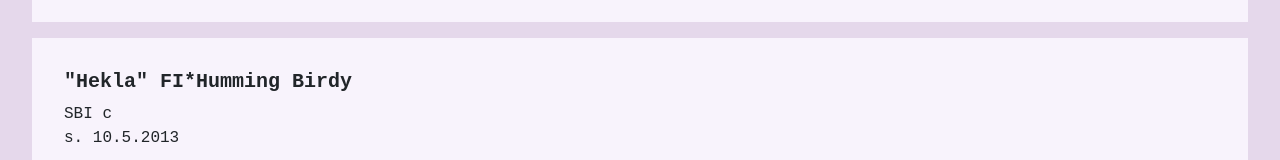
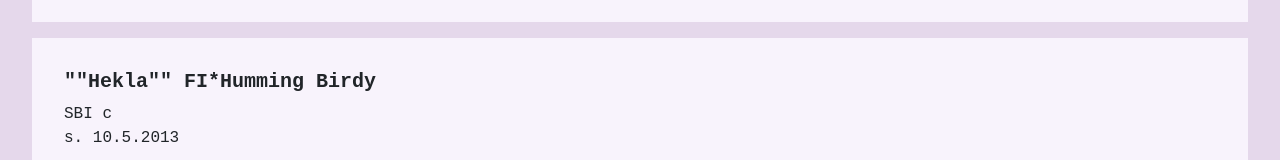
Before and after one commit to hummingcattery/HummingCattery, a Vue app: page /Kastraatit in a window 1280 px wide. Shown: the part 373-533 px from the top of the page. Built offline with nearby package versions, Linux system fonts and the light colour scheme.

Commit message:
Update Card component to useTextStore

```diff
--- a/src/components/Card.vue
+++ b/src/components/Card.vue
@@ -1,5 +1,5 @@
 <script setup>
-    import {defineProps} from "vue";
+    import {defineProps, computed} from "vue";
 
     const props = defineProps({
         name: String,
@@ -10,11 +10,16 @@
         exhibitionSuccessResults: String,
         image: String
     });
+
+    const quotedName = computed(() => {
+        const [first, ...rest] = props.name.split(' ')
+        return `"${first}" ${rest.join(' ')}`
+    })
 </script>
 
 <template>
     <div class="content-container">
-        <h5>{{props.name}}</h5>
+        <h5>{{quotedName}}</h5>
         <p>{{props.variety}}
             <br>
                 s. {{props.lifeDates}}
```
